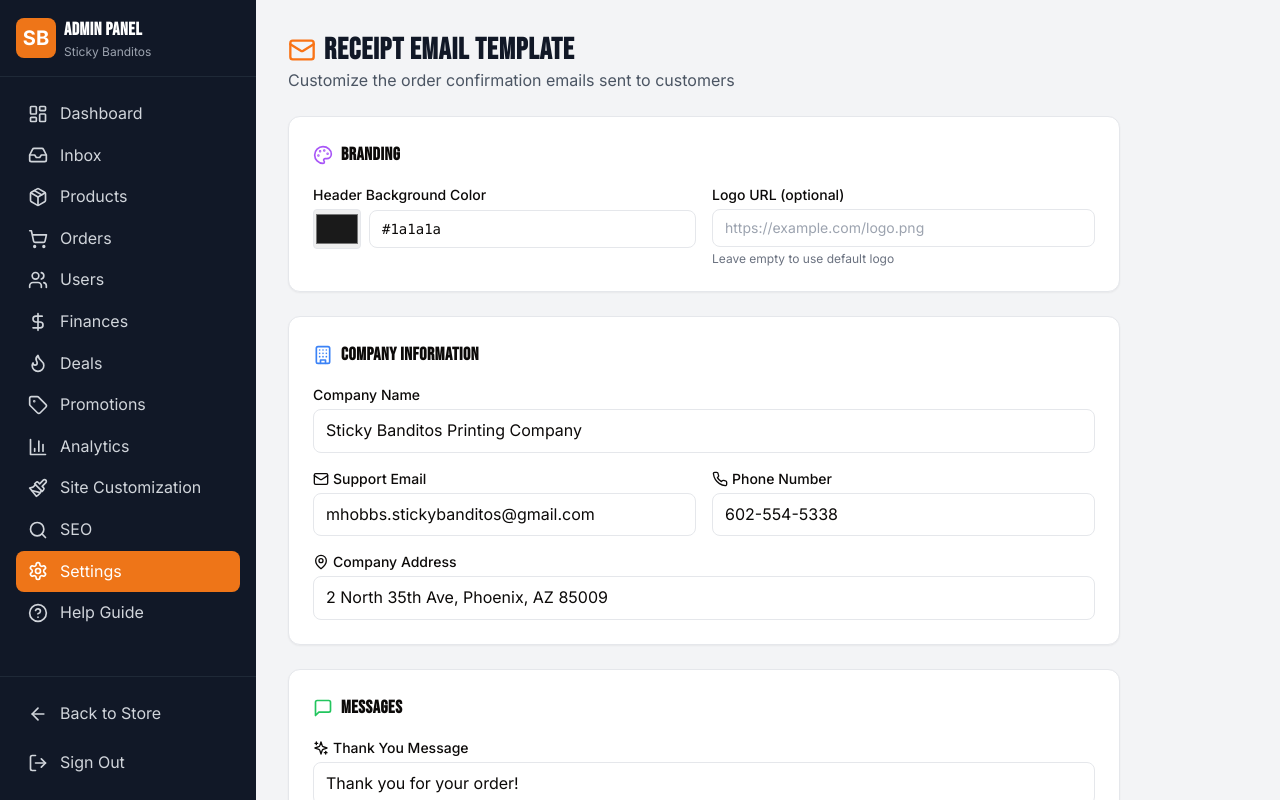
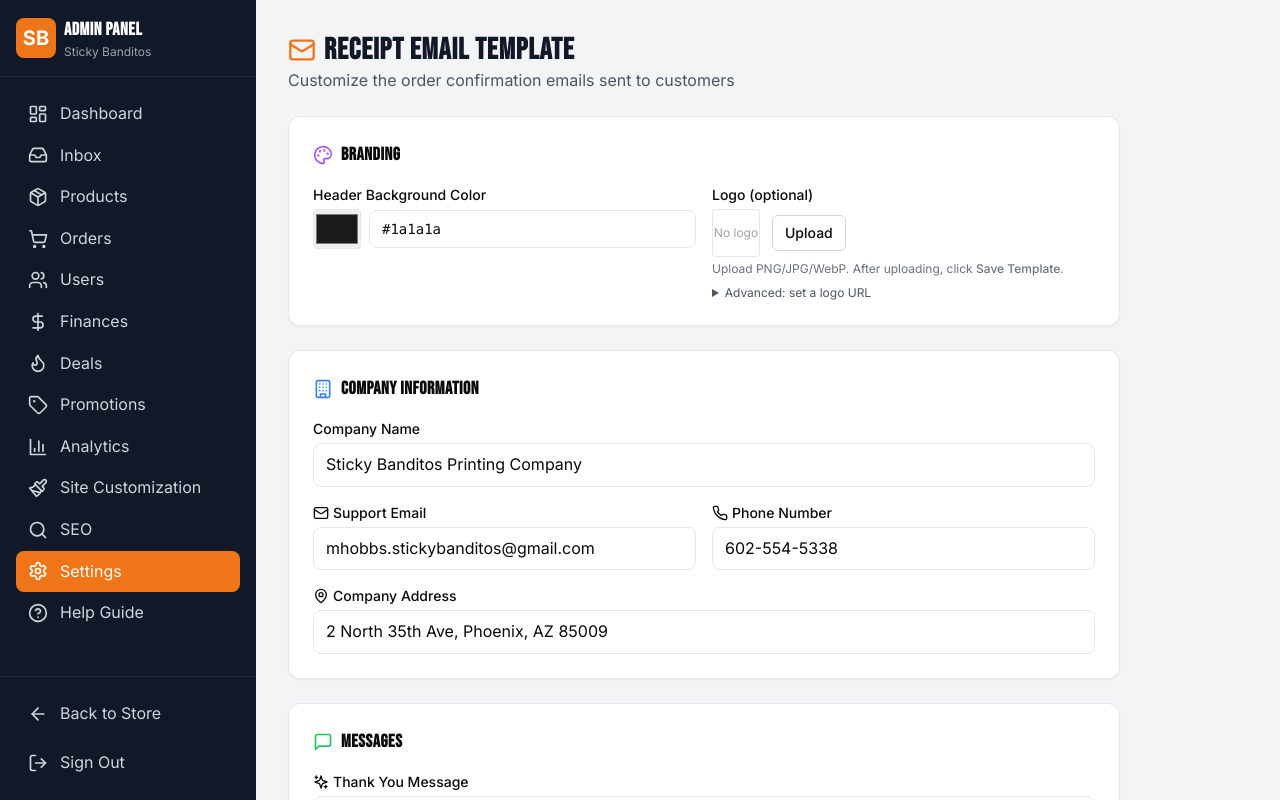
Before and after one commit to travatlanta/Sticky, a Next.js app in the folder next-app/: page /admin/settings/receipt in a window 1280 px wide. Both pictures are taken after a click on the button "Sign Out". Shown: the top 800 px of the page. Built offline with nearby package versions, Linux system fonts and the light colour scheme; no server answers.

Commit message:
receipt logo

```diff
--- a/next-app/app/admin/settings/receipt/ReceiptSettingsClient.tsx
+++ b/next-app/app/admin/settings/receipt/ReceiptSettingsClient.tsx
@@ -1,6 +1,6 @@
 "use client";
 
-import { useState, useEffect } from "react";
+import { useState, useEffect, useRef } from "react";
 import { useQuery, useMutation, useQueryClient } from "@tanstack/react-query";
 import AdminLayout from "@/components/AdminLayout";
 import { Button } from "@/components/ui/button";
@@ -34,6 +34,9 @@
   const [formData, setFormData] = useState<ReceiptSettings>(defaultSettings);
   const queryClient = useQueryClient();
   const { toast } = useToast();
+
+  const [isUploadingLogo, setIsUploadingLogo] = useState(false);
+  const logoFileInputRef = useRef<HTMLInputElement>(null);
 
   const { data: settings, isLoading } = useQuery<ReceiptSettings>({
     queryKey: ["/api/admin/settings/receipt"],
@@ -70,6 +73,58 @@
 
   const handleChange = (field: keyof ReceiptSettings, value: string) => {
     setFormData(prev => ({ ...prev, [field]: value }));
+  };
+
+
+  const uploadLogo = async (file: File): Promise<string | null> => {
+    setIsUploadingLogo(true);
+    try {
+      const fd = new FormData();
+      fd.append('file', file);
+
+      const res = await fetch('/api/admin/upload/receipt-logo', {
+        method: 'POST',
+        credentials: 'include',
+        body: fd,
+      });
+
+      const json = await res.json().catch(() => ({}));
+      if (!res.ok) {
+        const message =
+          (json as any)?.error || (json as any)?.message || 'Upload failed';
+        throw new Error(message);
+      }
+
+      return (json as any).url as string;
+    } catch (error) {
+      console.error('Failed to upload receipt logo:', error);
+      toast({
+        title: 'Logo upload failed',
+        description: error instanceof Error ? error.message : 'Upload failed',
+        variant: 'destructive',
+      });
+      return null;
+    } finally {
+      setIsUploadingLogo(false);
+    }
+  };
+
+  const handleLogoFileChange = async (
+    e: React.ChangeEvent<HTMLInputElement>
+  ) => {
+    const file = e.target.files?.[0];
+    // Allow selecting the same file twice
+    e.target.value = '';
+    if (!file) return;
+
+    const url = await uploadLogo(file);
+    if (!url) return;
+
+    setFormData((prev) => ({ ...prev, logoUrl: url }));
+    toast({
+      title: 'Logo uploaded',
+      description: 'Click “Save Template” to apply it.',
+    });
   };
 
   const handleSave = () => {
@@ -134,16 +189,86 @@
                 </div>
               </div>
               <div>
-                <label className="block text-sm font-medium mb-1">Logo URL (optional)</label>
+                <label className="block text-sm font-medium mb-1">Logo (optional)</label>
+
+                <div className="flex items-center gap-3">
+                  <div className="h-12 w-12 border rounded bg-white flex items-center justify-center overflow-hidden">
+                    {formData.logoUrl ? (
+                      <img
+                        src={formData.logoUrl}
+                        alt="Logo preview"
+                        className="h-full w-full object-contain"
+                      />
+                    ) : (
+                      <span className="text-xs text-gray-400">No logo</span>
+                    )}
+                  </div>
+
+                  <div className="flex flex-col gap-2">
+                    <input
+                      ref={logoFileInputRef}
+                      type="file"
+                      accept="image/png,image/jpeg,image/webp"
+                      className="hidden"
+                      onChange={handleLogoFileChange}
+                    />
+
+                    <div className="flex gap-2">
+                      <Button
+                        type="button"
+                        variant="outline"
+                        size="sm"
+                        onClick={() => logoFileInputRef.current?.click()}
+                        disabled={isUploadingLogo}
+                        data-testid="button-upload-logo"
+                      >
+                        {isUploadingLogo
+                          ? "Uploading..."
+                          : formData.logoUrl
+                            ? "Replace"
+                            : "Upload"}
+                      </Button>
+
+                      {formData.logoUrl && (
+                        <Button
+                          type="button"
+                          variant="outline"
+                          size="sm"
+                          onClick={() => handleChange("logoUrl", "")}
+                          disabled={isUploadingLogo}
+                          data-testid="button-remove-logo"
+                        >
+                          Remove
+                        </Button>
+                      )}
+                    </div>
+                  </div>
+                </div>
+
+                <p className="text-xs text-gray-500 mt-1">
+                  Upload PNG/JPG/WebP. After uploading, click{" "}
+                  <span className="font-medium">Save Template</span>.
+                </p>
+
+                <details className="mt-2">
+                  <summary className="text-xs text-gray-600 cursor-pointer select-none">
+                    Advanced: set a logo URL
+                  </summary>
+                  <div className="mt-2">
                     <input
                       type="url"
                       value={formData.logoUrl}
-                  onChange={(e) => handleChange('logoUrl', e.target.value)}
+                      onChange={(e) => handleChange("logoUrl", e.target.value)}
                       className="w-full px-3 py-2 border rounded-lg text-sm"
                       placeholder="https://example.com/logo.png"
                       data-testid="input-logo-url"
                     />
-                <p className="text-xs text-gray-500 mt-1">Leave empty to use default logo</p>
+                    <p className="text-xs text-gray-500 mt-1">
+                      If provided, this URL is used for the logo in receipts and
+                      emails.
+                    </p>
+                  </div>
+                </details>
               </div>
             </div>
           </Card>
--- /dev/null
+++ b/next-app/app/api/admin/upload/receipt-logo/route.ts
@@ -0,0 +1,59 @@
+import { put } from '@vercel/blob';
+import { NextResponse } from 'next/server';
+import { getServerSession } from 'next-auth';
+import { authOptions } from '@/lib/auth';
+
+export const dynamic = 'force-dynamic';
+
+const MAX_LOGO_SIZE_BYTES = 2 * 1024 * 1024; // 2MB
+const ALLOWED_TYPES = new Set([
+  'image/png',
+  'image/jpeg',
+  'image/jpg',
+  'image/webp',
+]);
+
+function sanitizeFilename(name: string) {
+  return name.replace(/[^a-zA-Z0-9._-]/g, '_');
+}
+
+export async function POST(req: Request) {
+  const session = await getServerSession(authOptions);
+  if (!session?.user || !(session.user as any).isAdmin) {
+    return NextResponse.json({ error: 'Unauthorized' }, { status: 401 });
+  }
+
+  try {
+    const formData = await req.formData();
+    const file = formData.get('file') as File | null;
+
+    if (!file) {
+      return NextResponse.json({ error: 'No file provided' }, { status: 400 });
+    }
+
+    if (typeof (file as any).size === 'number' && file.size > MAX_LOGO_SIZE_BYTES) {
+      return NextResponse.json(
+        { error: 'File too large. Max size is 2MB.' },
+        { status: 400 }
+      );
+    }
+
+    const contentType = ((file as any).type || '') as string;
+    if (contentType && !ALLOWED_TYPES.has(contentType)) {
+      return NextResponse.json(
+        { error: 'Invalid file type. Please upload a PNG, JPG, or WebP.' },
+        { status: 400 }
+      );
+    }
+
+    const safeName = sanitizeFilename(file.name || 'receipt-logo');
+    const key = `receipt-logos/${Date.now()}-${safeName}`;
+
+    const blob = await put(key, file, { access: 'public' });
+
+    return NextResponse.json({ url: blob.url });
+  } catch (error) {
+    console.error('Receipt logo upload error:', error);
+    return NextResponse.json({ error: 'Upload failed' }, { status: 500 });
+  }
+}
```
Lines whose indentation alone changed are shown as unchanged.
